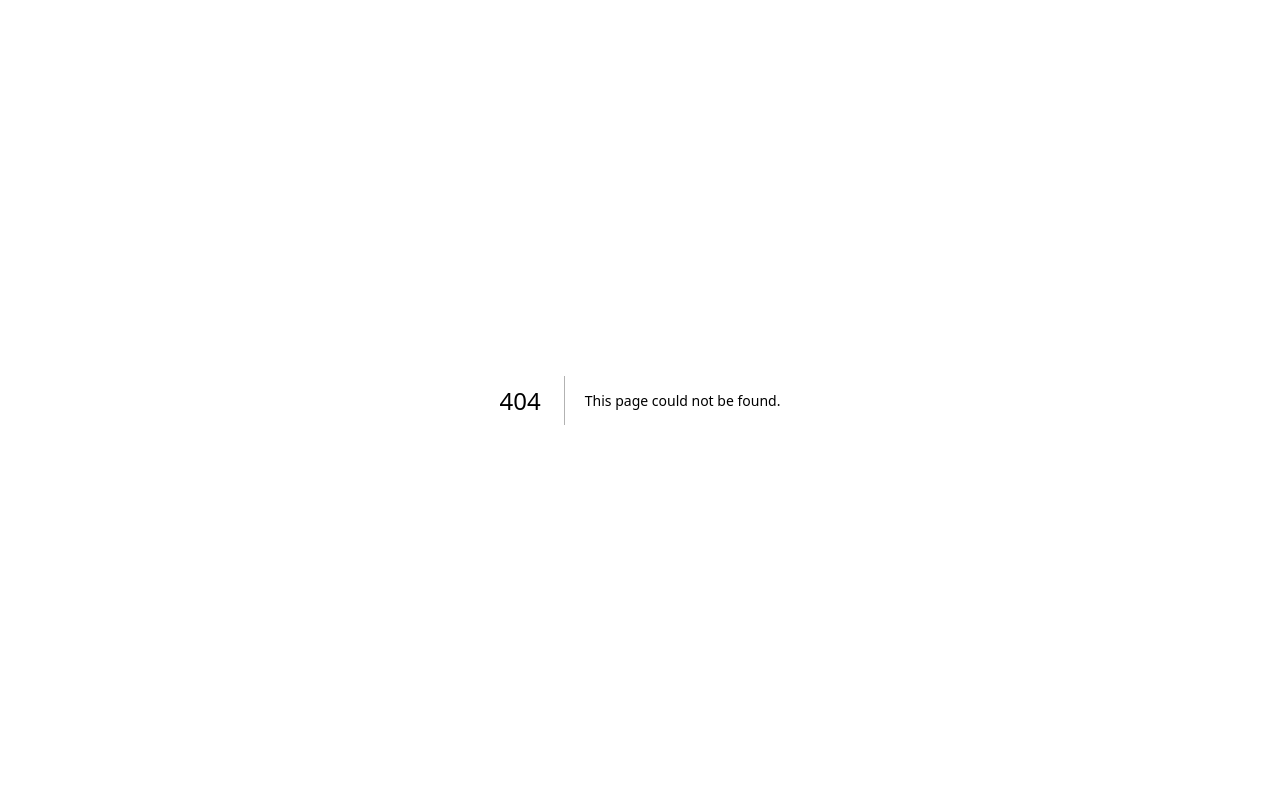
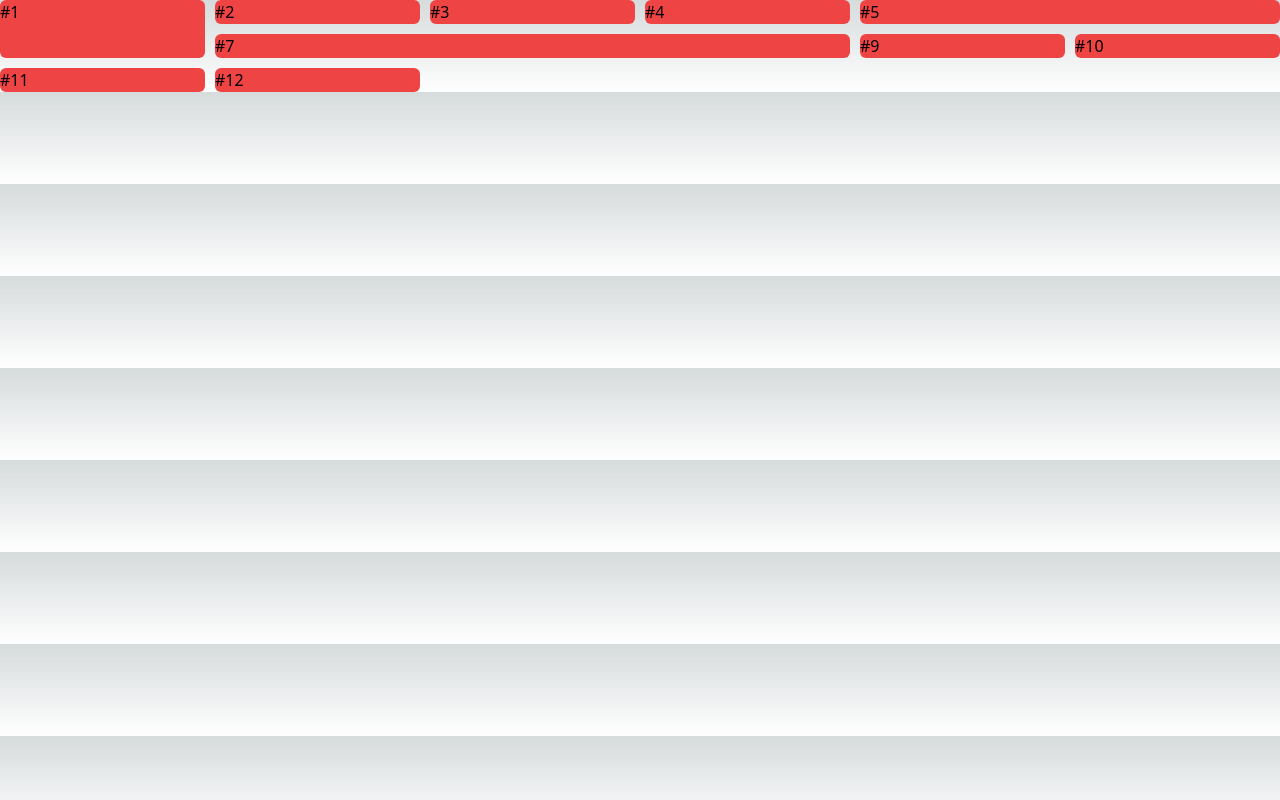
Before and after one commit to israelbulcaotavares/react-tailwind-cod3r, a Next.js app: page /grid/inicial in a window 1280 px wide. Before the commit this address had no page. Built offline with nearby package versions, Linux system fonts and the light colour scheme.

Commit message:
css grid

```diff
--- /dev/null
+++ b/src/pages/grid/inicial.tsx
@@ -0,0 +1,22 @@
+import Caixa from "@/components/Caixa";
+
+export default function Inicial() {
+    return(
+        <div className="
+        p7 grid gap-2.5
+         lg:grid-cols-6">
+            <Caixa className="row-span-2">#1</Caixa>
+            <Caixa>#2</Caixa>
+            <Caixa>#3</Caixa>
+            <Caixa>#4</Caixa>
+            <Caixa className="col-span-2">#5</Caixa>
+            {/* <Caixa>#6</Caixa> */}
+            <Caixa className="col-span-3">#7</Caixa>
+            {/* <Caixa>#8</Caixa> */}
+            <Caixa>#9</Caixa>
+            <Caixa>#10</Caixa>
+            <Caixa>#11</Caixa>
+            <Caixa>#12</Caixa>
+        </div>
+    )
+}
```
Also changed, not shown: src/components/layout/Flex.tsx (added), src/components/layout/Grid.tsx (added).
